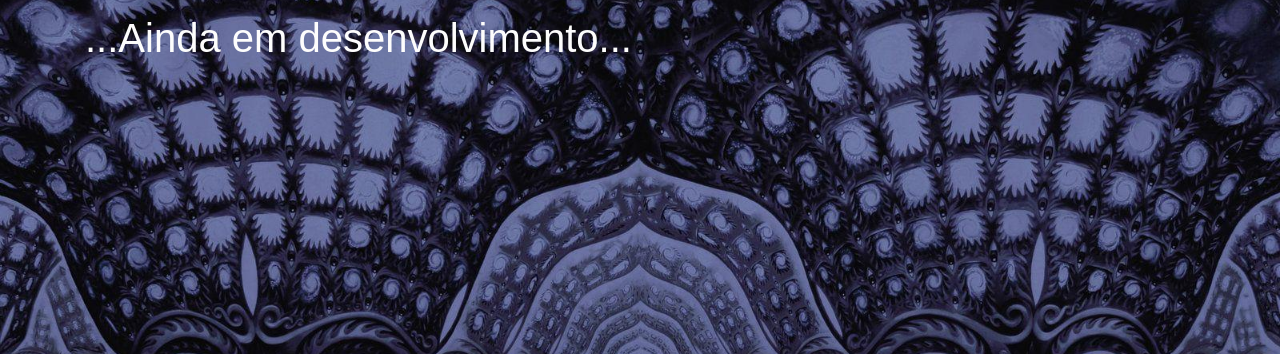
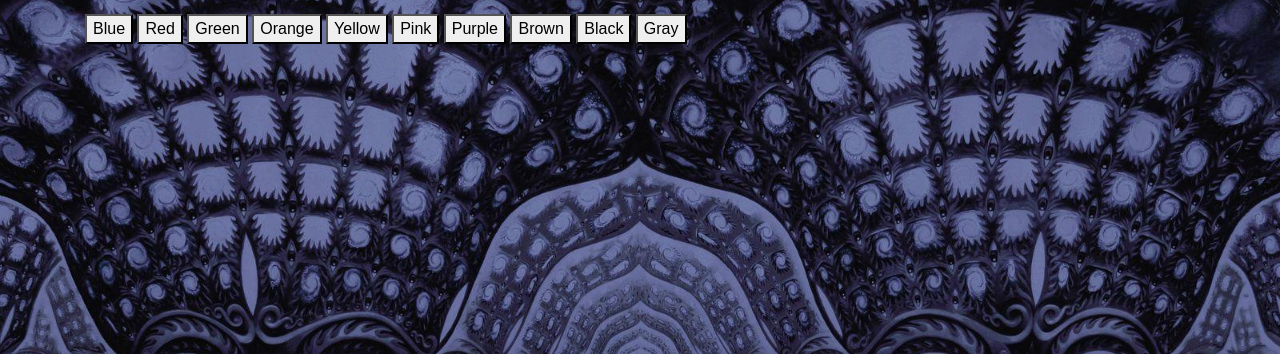
Before and after one commit to DiogoAlmeida97/Website-de-TC, a Flask app: a page that uses app/templates/layout.html in a window 1280 px wide. Shown: the part 66-420 px from the top of the page. Run offline with Flask 2, Linux system fonts and the light colour scheme; some libraries are stand-ins or nearby versions.

Commit message:
Primeiro commit

```diff
--- a/app/routes.py
+++ b/app/routes.py
@@ -153,4 +153,5 @@ def Blog():
 
 @app.route('/Configuração')
 def Configuração():
+
     return render_template("Configuração.html")
--- a/app/templates/Configuração.html
+++ b/app/templates/Configuração.html
@@ -1,6 +1,24 @@
 {%extends "layout.html"%}
 
 {% block content %}
-<h1>      ...Ainda em desenvolvimento...</h1>
+<script>  function changeColor(colorName) {
+    document.body.style.background = colorName;}
+    function changeColor2(colorName) {
+    document.body.header.style.background = colorName;
+  }</script>
+
+  <button class="btnBlue"     onclick="changeColor('blue')">Blue</button>
+  <button class="btnRed"      onclick="changeColor('red')">Red</button>
+  <button class="btnGreen"    onclick="changeColor('green')">Green</button>
+  <button class="btnOrange"   onclick="changeColor('orange')">Orange</button>
+  <button class="btnYellow"   onclick="changeColor('yellow')">Yellow</button>
+  <button class="btnPink"     onclick="changeColor('pink')">Pink</button>
+  <button class="btnPurple"   onclick="changeColor('purple')">Purple</button>
+  <button class="btnBrown"    onclick="changeColor('brown')">Brown</button>
+  <button class="btnBlack"    onclick="changeColor('black')">Black</button>
+  <button class="btnGray"     onclick="changeColor('gray')">Gray</button>
+
+
+
 
 {% endblock %}
--- a/app/templates/layout.html
+++ b/app/templates/layout.html
@@ -17,6 +17,9 @@
     {% endif %}
 </head>
 <body>
+
+
+
     <header class="site-header">
       <nav class="navbar navbar-expand-md navbar-dark bg-steel fixed-top">
         <div class="container">
--- a/lab5.py
+++ b/lab5.py
@@ -2,4 +2,4 @@ from app import app
 
 
 if __name__ == '__main__':
-    app.run(debug=True)
+    app.run()
```
Also changed, not shown: 1 other file.
